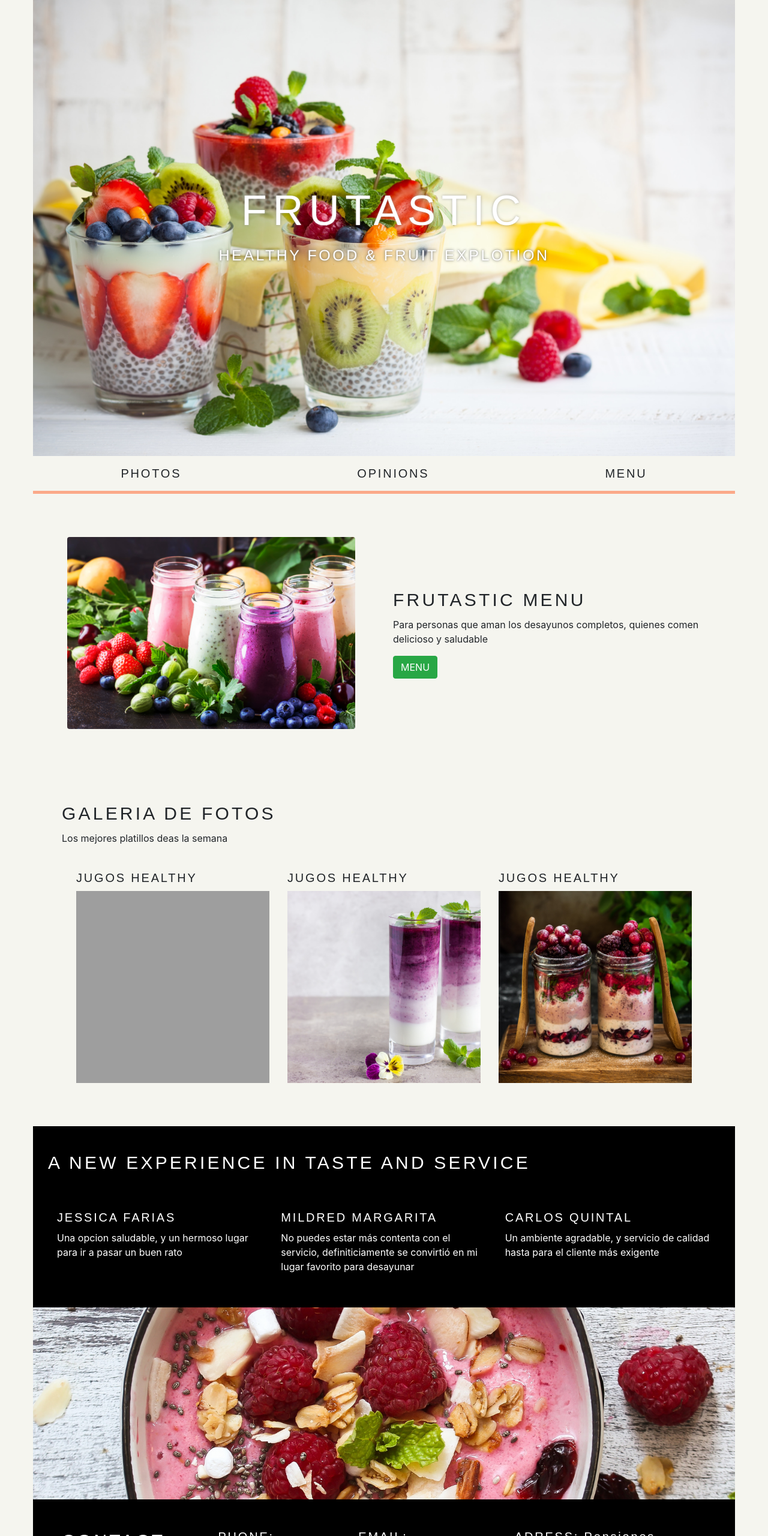
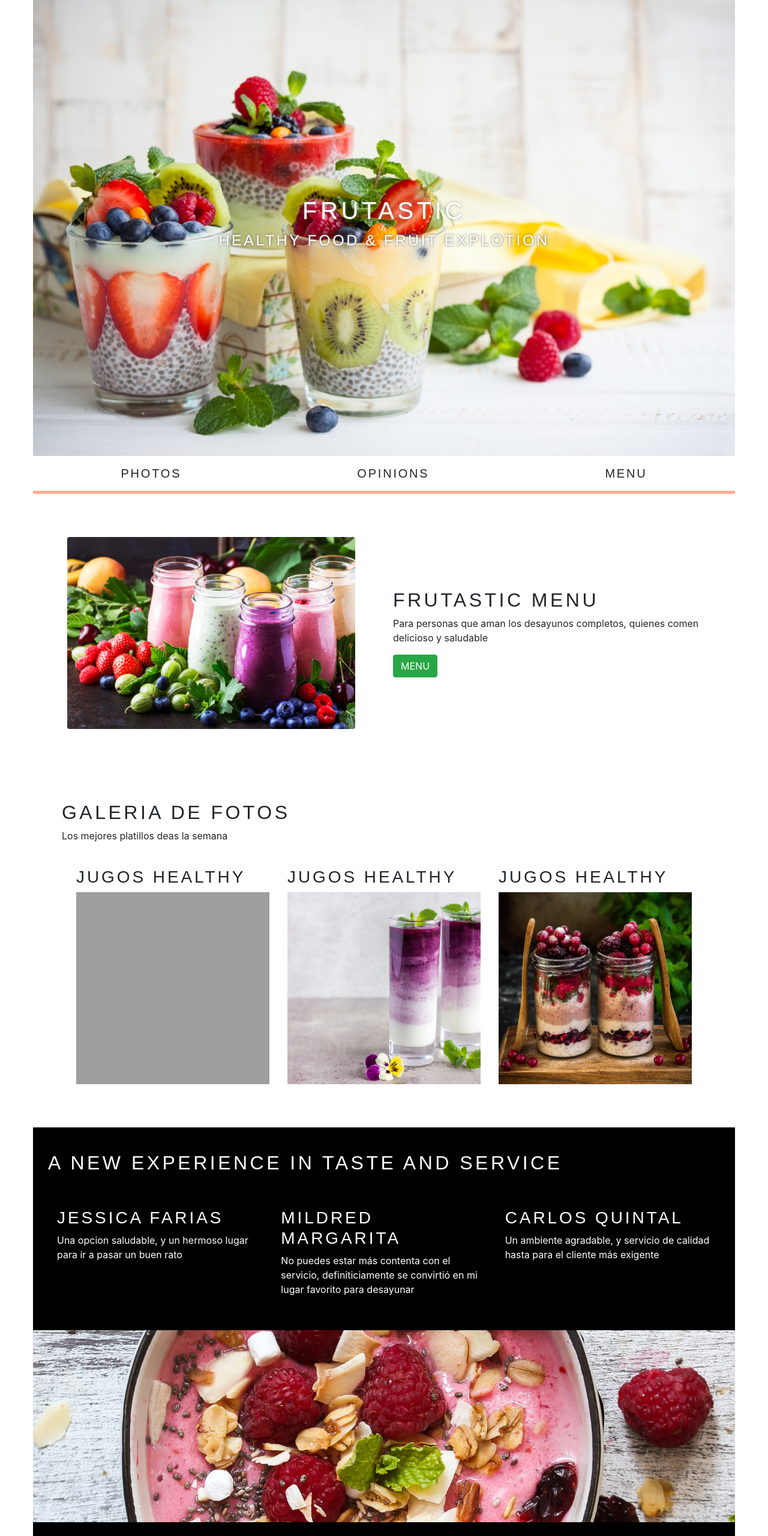
Before and after one commit to jessicafarias/RestaurantPage, a website built with webpack: page dist/index.html in a window 1280 px wide. Shown: the top 2560 px of the page at 60% size. Built offline with nearby package versions, Linux system fonts and the light colour scheme; grey boxes are pictures that could not be loaded; a web font is replaced by a local one.

Commit message:
Import bootstrap and css file using webpack
npm install bootstrap and imported
Install style-loader and css-loader
Adding build in script
Importing images in index.js file.

```diff
--- a/src/index.js
+++ b/src/index.js
@@ -1,4 +1,13 @@
+import './style.css';
+import 'bootstrap/dist/css/bootstrap.min.css';
+
+
 console.log('simple console log changes');
+import jugoshealthy from '../assets/images/jugoshealthy.jpg';
+import black_smoothie from '../assets/images/black_smoothie.jpg';
+import exotic from '../assets/images/exotic.jpg';
+import f_explotion from '../assets/images/fruit_explotion.jpg';
+import pink_smoothie from '../assets/images/pink_smoothie.jpg'
 
 function element(parentId, childType, content, childId, ...styles){
   const child = document.createElement(childType);
@@ -87,7 +96,7 @@ function menulink() {
 
   //Div1
   element('div1','img','','menuimg', 'w-100');
-  img('menuimg', "../assets/images/jugoshealthy.jpg", 'rounded');
+  img('menuimg', jugoshealthy, 'rounded');
 
   //Div2
   element('div2','h2','FRUTASTIC MENU','', 'w-100');
@@ -110,15 +119,15 @@ function products(){
 
   element('div1_p','h3','JUGOS HEALTHY','', 'w-100');
   element('div1_p','img','','img_product1', 'w-100');
-  img('img_product1', "../assets/images/black_smoothie.jpg", 'image');
+  img('img_product1', black_smoothie, 'image');
 
   element('div2_p','h3','JUGOS HEALTHY','', 'w-100');
   element('div2_p','img','','img_product2', 'w-100');
-  img('img_product2', "../assets/images/exotic.jpg", 'image');
+  img('img_product2', exotic, 'image');
 
   element('div3_p','h3','JUGOS HEALTHY','', 'w-100');
   element('div3_p','img','','img_product3', 'w-100');
-  img('img_product3', "../assets/images/fruit_explotion.jpg", 'image');
+  img('img_product3', f_explotion, 'image');
 }
 
 function opinions(){
@@ -147,7 +156,7 @@ function opinions(){
 
 function footer(){
   element('footer','img','','img_footer', 'w-100');
-  img('img_footer', "../assets/images/pink_smoothie.jpg", 'image');
+  img('img_footer', pink_smoothie, 'image');
 
   element('footer', 'div', '','div_footer', 'd-flex','justify-content-between', 'p-5', 'change-bg')
   element('div_footer','h2','CONTACT','', 'w-25');
--- /dev/null
+++ b/src/style.css
@@ -0,0 +1,87 @@
+@import url('https://fonts.googleapis.com/css2?family=Hammersmith+One&display=swap');
+
+
+body{
+  max-width: 1200px;
+  background-color: #F5F5EF;
+}
+
+h1{
+  font-size: 70px;
+  font-family: 'Hammersmith One', sans-serif;
+  color: white;
+  line-height: 1.4;
+  letter-spacing: 0.14em;
+  text-shadow: 0 0 3px rgba(197, 196, 196, 0.596),0 0 5px #24242442;
+}
+
+h2{
+  font-size: 30px;
+  font-family: 'Hammersmith One', sans-serif;
+  line-height: 1.4;
+  letter-spacing: 0.14em;
+}
+
+h3{
+  font-size: 20px;
+  font-family: 'Hammersmith One', sans-serif;
+  line-height: 1.4;
+  letter-spacing: 0.14em;
+}
+
+.image{
+  width: 100%;
+  object-fit: cover;
+  object-position: center center;
+  height: 40vh;
+}
+
+.subtitle{
+  font-size: 25px;
+  font-family: 'Franklin Gothic Medium', 'Arial Narrow', Arial, sans-serif;
+  color: white;
+  line-height: 1.4;
+  letter-spacing: 0.14em;
+  text-shadow: 0 0 3px rgba(141, 141, 141, 0.596),0 0 5px #2424247c;
+}
+
+header{
+  background-image: url('../assets/images/classic.jpg');
+  height: 95vh;
+  background-size: cover;
+  background-position: center center;
+
+}
+
+.change-bg{
+  background-color: black;
+  color: white;
+}
+
+.svg_img{
+  width: 50px;
+}
+
+nav{
+  font-size: 20px;
+  font-family: 'Hammersmith One', sans-serif;
+  line-height: 1.4;
+  letter-spacing: 0.14em;
+  border-bottom: 5px solid rgba(255, 127, 80, 0.637);
+  padding: 0;
+}
+
+.selected{
+  padding: 15px;
+  background-color: rgba(255, 127, 80, 0.637);
+  border-bottom: none
+}
+
+.noselected{
+  padding: 15px;
+  cursor: pointer;
+}
+
+.noselected:hover{
+  background-color: rgba(230, 80, 26, 0.192);;
+}
--- a/webpack.config.js
+++ b/webpack.config.js
@@ -1,10 +1,26 @@
 const path = require('path');
 
 module.exports = {
-  entry : './src/index.js',
+  entry: './src/index.js',
   output: {
-    filename : 'main.js',
+    filename: 'main.js',
     path: path.resolve(__dirname, 'dist'),
+  },
+  module: {
+    rules: [
+      {
+        test: /\.css$/i,
+        use: ['style-loader', 'css-loader']
+      },
+      {
+        test: /\.(png|svg|jpg|jpeg|gif)$/i,
+        type: 'asset/resource',
+      },
+      {
+        test: /\.(woff|woff2|eot|ttf|otf)$/i,
+        type: 'asset/resource',
+      },
+    ],
   },
   watch: true
 };
```
Also changed, not shown: package.json (+13 -2 lines), dist/0b55fcaf9281809a17f8.jpg (added), dist/996295f53c2c7b489c0a.jpg (added), dist/9e10936cb4132b4bdd52.jpg (added), dist/a20ba1ada62462635992.jpg (added), dist/application.css (renamed from assets/scss/application.css), dist/dcd6c23b95b58ea016bd.jpg (added), dist/index.html, dist/main.js, 2 other files.
